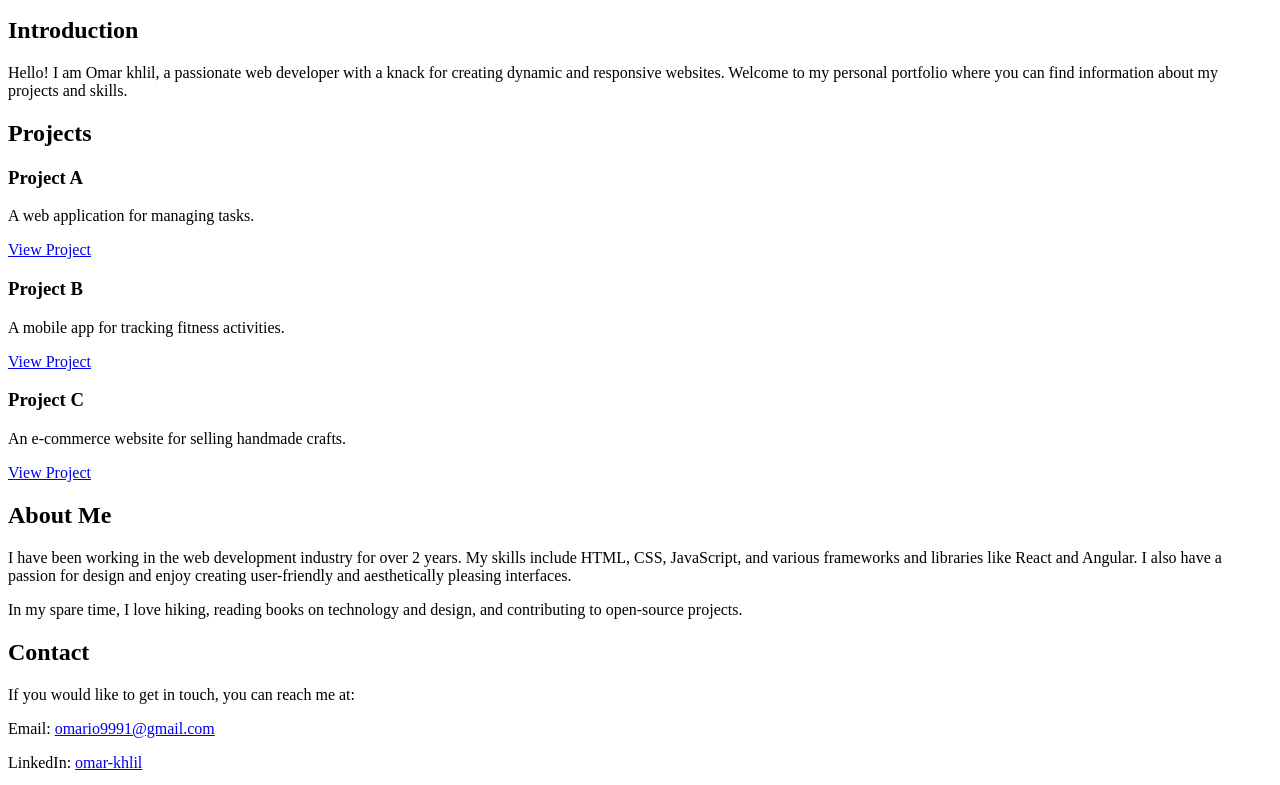
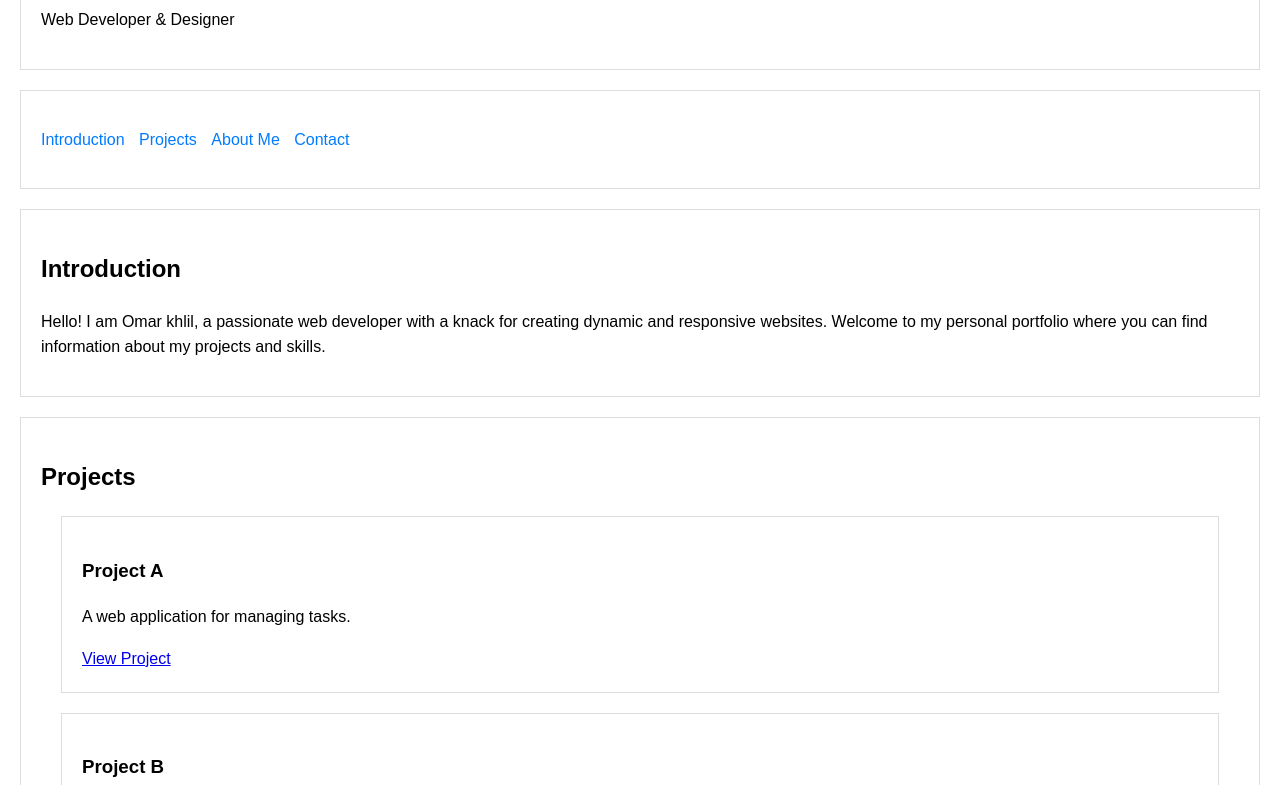
Before and after one commit to Omar-1219/My_First_Portfolio, a plain HTML site: page portfolio/index.html in a window 1280 px wide. Shown: the part 101-886 px from the top of the page. Drawn offline with Linux system fonts and the light colour scheme.

Commit message:
Update index.html

```diff
--- a/portfolio/index.html
+++ b/portfolio/index.html
@@ -3,15 +3,58 @@
 <head>
     <meta charset="UTF-8">
     <meta name="viewport" content="width=device-width, initial-scale=1.0">
-    <title>John Doe - Personal Portfolio</title>
-
+    <title>Omar khlil - Personal Portfolio</title>
+    <style>
+        body {
+            font-family: Arial, sans-serif;
+            line-height: 1.6;
+            margin: 0;
+            padding: 0;
+        }
+        header, nav, section, article, footer {
+            margin: 20px;
+            padding: 20px;
+            border: 1px solid #ddd;
+        }
+        header h1 {
+            margin: 0;
+        }
+        nav ul {
+            list-style: none;
+            padding: 0;
+        }
+        nav ul li {
+            display: inline;
+            margin-right: 10px;
+        }
+        nav ul li a {
+            text-decoration: none;
+            color: #007BFF;
+        }
+        nav ul li a:hover {
+            text-decoration: underline;
+        }
+        .project {
+            margin-bottom: 20px;
+        }
+        footer p {
+            text-align: center;
+        }
+    </style>
 </head>
 <body>
     <header>
         <h1>Omar khlil</h1>
         <p>Web Developer & Designer</p>
     </header>
-
+    <nav>
+        <ul>
+            <li><a href="#introduction">Introduction</a></li>
+            <li><a href="#projects">Projects</a></li>
+            <li><a href="#about">About Me</a></li>
+            <li><a href="#contact">Contact</a></li>
+        </ul>
+    </nav>
     <section id="introduction">
         <h2>Introduction</h2>
         <p>Hello! I am Omar khlil, a passionate web developer with a knack for creating dynamic and responsive websites. Welcome to my personal portfolio where you can find information about my projects and skills.</p>
```
